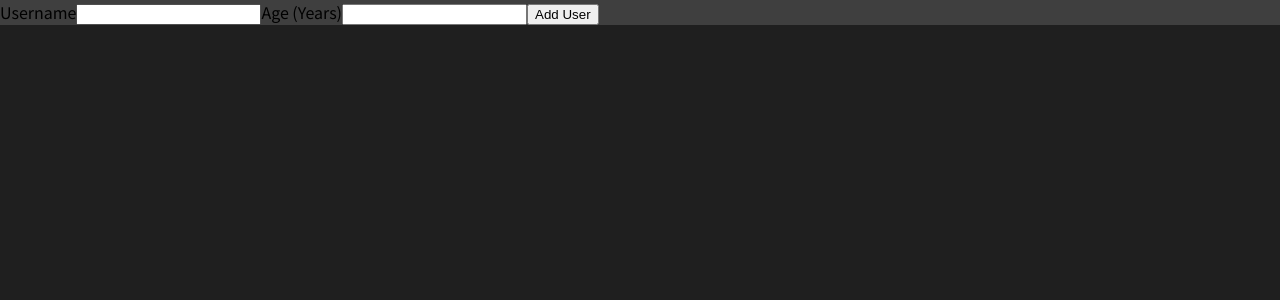
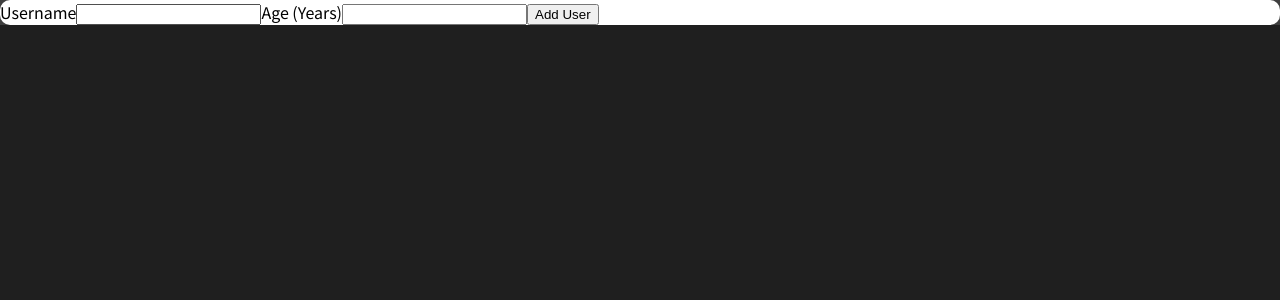
Before and after one commit to farimahnassiri/React, a React (Create React App) app in the folder adding-users/: page / in a window 1280 px wide. Shown: the top 300 px of the page. Built offline with nearby package versions, Linux system fonts and the light colour scheme.

Commit message:
card component added

```diff
--- /dev/null
+++ b/adding-users/src/components/UI/Card.js
@@ -0,0 +1,8 @@
+import React from 'react';
+import classes from'./Card.module.css';
+
+const Card = (props) => {
+    return <div className={classes.card}>{props.children}</div>
+};
+
+export default Card;
--- /dev/null
+++ b/adding-users/src/components/UI/Card.module.css
@@ -0,0 +1,5 @@
+.card {
+    background: white;
+    box-shadow: 0 2px 8px rbga(0, 0, 0,0.26);
+    border-radius: 10px;
+}
--- a/adding-users/src/components/Users/AddUser.js
+++ b/adding-users/src/components/Users/AddUser.js
@@ -1,5 +1,6 @@
 import React from 'react';
 import "./AddUser.css";
+import Card from '../UI/Card';
 
 const AddUser = (props) => {
     const addUserHandler = (event) =>{
@@ -7,6 +8,7 @@
     };
 
     return (
+        <Card>
              <form onSubmit={addUserHandler}>
                 <label htmlFor="username">Username</label>
                 <input id="username" type="text"/>
@@ -14,6 +16,8 @@
                 <input id="age" type="number"/>
                 <button type="submit">Add User</button>
             </form>
+        </Card>
+
     );
 };
 
```
Lines whose indentation alone changed are shown as unchanged.
